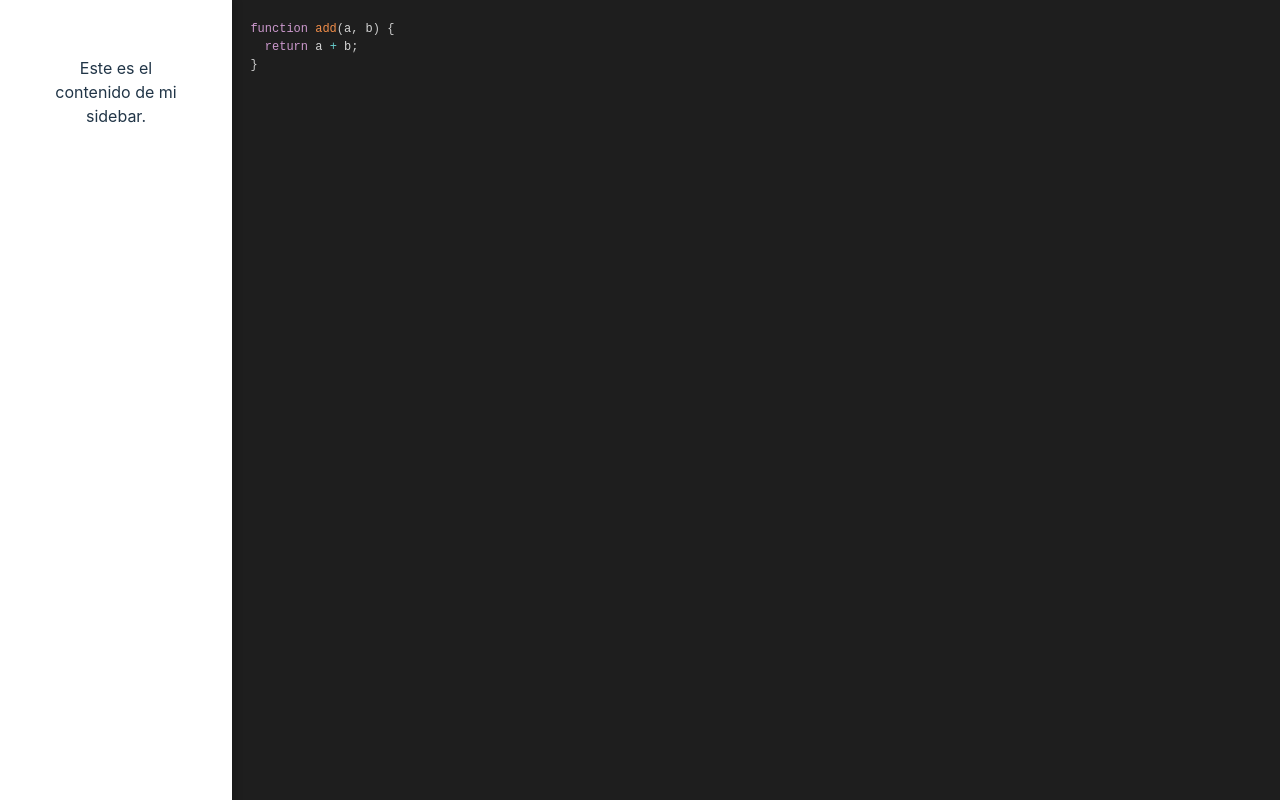
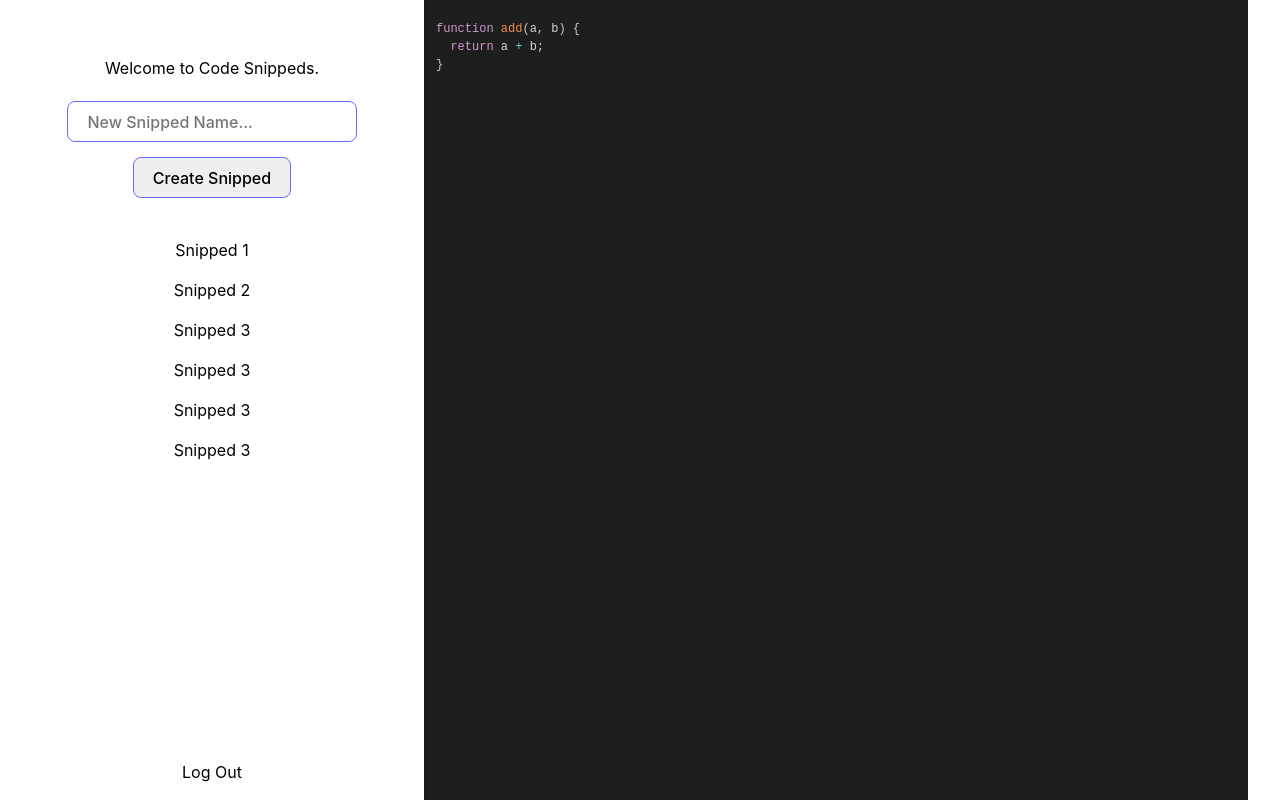
Before and after one commit to ethxn08/code-snipped, a React (Vite) app: page / in a window 1280 px wide. Built offline with nearby package versions, Linux system fonts and the light colour scheme.

Commit message:
Home and 404 routing

```diff
--- a/src/App.css
+++ b/src/App.css
@@ -24,21 +24,143 @@
   position: fixed;
   top: 0;
   left: 0;
-  width: 15vw;
+  width: 20vw;
   padding: 20px;
   background-color: #fff;
   box-shadow: 0 0 10px rgba(0, 0, 0, 0.3);
   transition: left 0.3s ease;
   height: 100vh;
   z-index: 999;
+  display: flex;
+  justify-content: space-between;
+  flex-direction: column;
+  align-items: center;
+  text-align: center;
 }
 
 .sidebar-content {
   padding: 20px;
 }
+.snippeds {
+  max-height: 45vh;
+  width: 100%;
+  overflow-y: scroll;
+}
+
+.sidebar-footer {
+  padding: 20px;
+}
+
+.create-snipped {
+  width: 100%;
+  display: flex;
+  justify-content: center;
+  align-items: center;
+  flex-direction: column;
+}
 
 .code-editor {
-  width: 82vw;
+  width: 78vw;
   min-height: 100vh;
-  margin-left: 18vw;
+  margin-left: 20vw;
 }
+
+@media (max-width: 1900px) {
+  .sidebar {
+    position: fixed;
+    top: 0;
+    left: 0;
+    width: 18vw;
+    padding: 20px;
+    background-color: #fff;
+    box-shadow: 0 0 10px rgba(0, 0, 0, 0.3);
+    transition: left 0.3s ease;
+    height: 100vh;
+    z-index: 999;
+    display: flex;
+    justify-content: space-between;
+    flex-direction: column;
+    align-items: center;
+    text-align: center;
+  }
+  .code-editor {
+    width: 78vw;
+    min-height: 100vh;
+    margin-left: 18vw;
+  }
+}
+
+@media (max-width: 1400px) {
+  .sidebar {
+    position: fixed;
+    top: 0;
+    left: 0;
+    width: 20vw;
+    padding: 20px;
+    background-color: #fff;
+    box-shadow: 0 0 10px rgba(0, 0, 0, 0.3);
+    transition: left 0.3s ease;
+    height: 100vh;
+    z-index: 999;
+    display: flex;
+    justify-content: space-between;
+    flex-direction: column;
+    align-items: center;
+    text-align: center;
+  }
+  .code-editor {
+    width: 78vw;
+    min-height: 100vh;
+    margin-left: 22vw;
+  }
+}
+
+@media (max-width: 1400px) {
+  .sidebar {
+    position: fixed;
+    top: 0;
+    left: 0;
+    width: 30vw;
+    padding: 20px;
+    background-color: #fff;
+    box-shadow: 0 0 10px rgba(0, 0, 0, 0.3);
+    transition: left 0.3s ease;
+    height: 100vh;
+    z-index: 999;
+    display: flex;
+    justify-content: space-between;
+    flex-direction: column;
+    align-items: center;
+    text-align: center;
+  }
+  .code-editor {
+    width: 65vw;
+    min-height: 100vh;
+    margin-left: 30vw;
+  }
+}
+
+@media (max-width: 900px) {
+  .sidebar {
+    position: fixed;
+    top: 0;
+    left: 0;
+    width: 40vw;
+    padding: 20px;
+    background-color: #fff;
+    box-shadow: 0 0 10px rgba(0, 0, 0, 0.3);
+    transition: left 0.3s ease;
+    height: 100vh;
+    z-index: 999;
+    display: flex;
+    justify-content: space-between;
+    flex-direction: column;
+    align-items: center;
+    text-align: center;
+  }
+  .code-editor {
+    width: 55vw;
+    min-height: 100vh;
+    margin-left: 45vw;
+  }
+}
--- a/src/components/Sidebar.jsx
+++ b/src/components/Sidebar.jsx
@@ -10,7 +10,24 @@ function Sidebar() {
   return (
     <aside className="sidebar">
       <div className="sidebar-content">
-        <p>Este es el contenido de mi sidebar.</p>
+        <p>Welcome to Code Snippeds.</p>
+        <form className="create-snipped">
+          <input type="text" placeholder="New Snipped Name..." />
+          <button>Create Snipped</button>
+        </form>
+        <br />
+        <div className="snippeds">
+          <p>Snipped 1</p>
+          <p>Snipped 2</p>
+          <p>Snipped 3</p>
+          <p>Snipped 3</p>
+          <p>Snipped 3</p>
+          <p>Snipped 3</p>
+        </div>
+      </div>
+
+      <div className="sidebar-footer">
+        <p>Log Out</p>
       </div>
     </aside>
   );
--- a/src/index.css
+++ b/src/index.css
@@ -34,27 +34,19 @@ button {
   font-size: 1em;
   font-weight: 500;
   font-family: inherit;
-  background-color: #1a1a1a;
+  border-color: #646cff;
   cursor: pointer;
-  transition: border-color 0.25s;
-}
-button:hover {
-  border-color: #646cff;
-}
-button:focus,
-button:focus-visible {
-  outline: 4px auto -webkit-focus-ring-color;
 }
 
-@media (prefers-color-scheme: light) {
-  :root {
-    color: #213547;
-    background-color: #ffffff;
-  }
-  a:hover {
-    color: #747bff;
-  }
-  button {
-    background-color: #f9f9f9;
-  }
+input {
+  border-radius: 8px;
+  margin-top: 5px;
+  margin-bottom: 15px;
+  border: 1px solid transparent;
+  padding: 0.6em 1.2em;
+  font-size: 1em;
+  font-weight: 500;
+  font-family: inherit;
+  border-color: #646cff;
+  cursor: pointer;
 }
```
